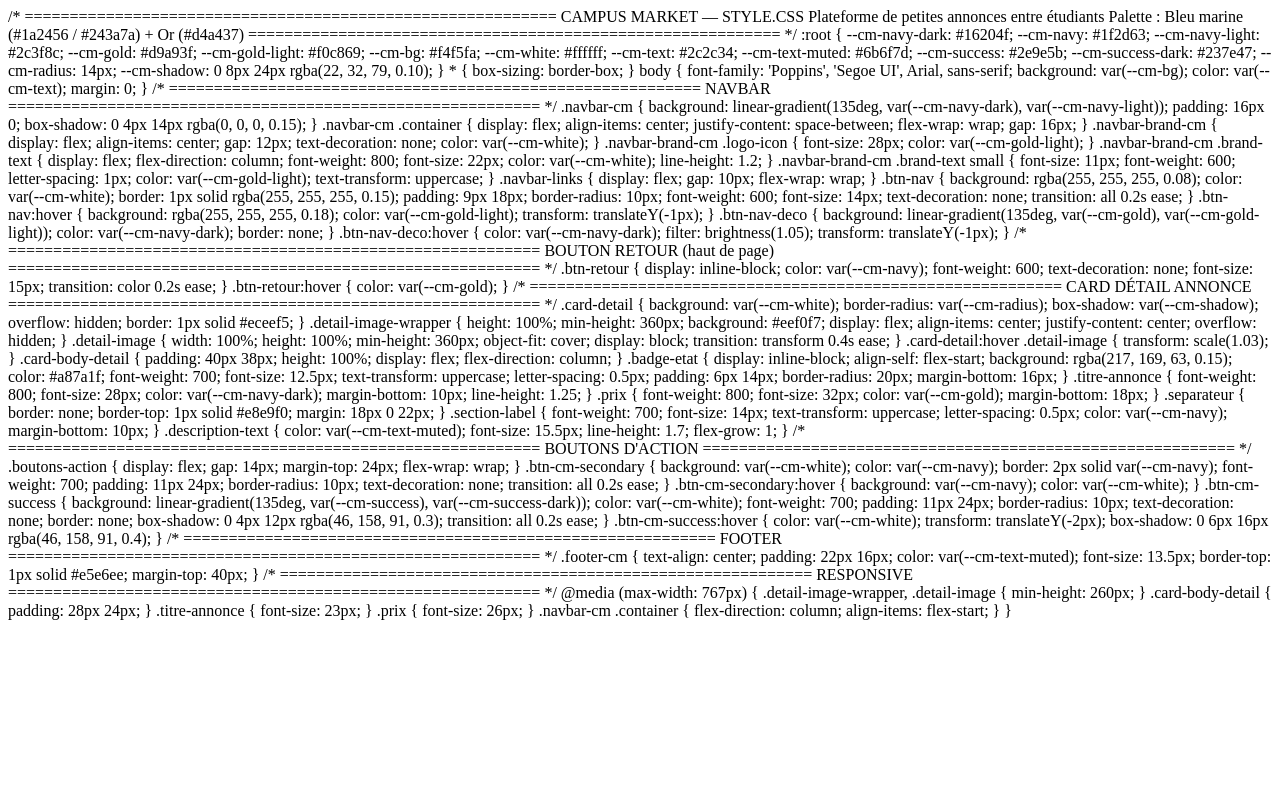
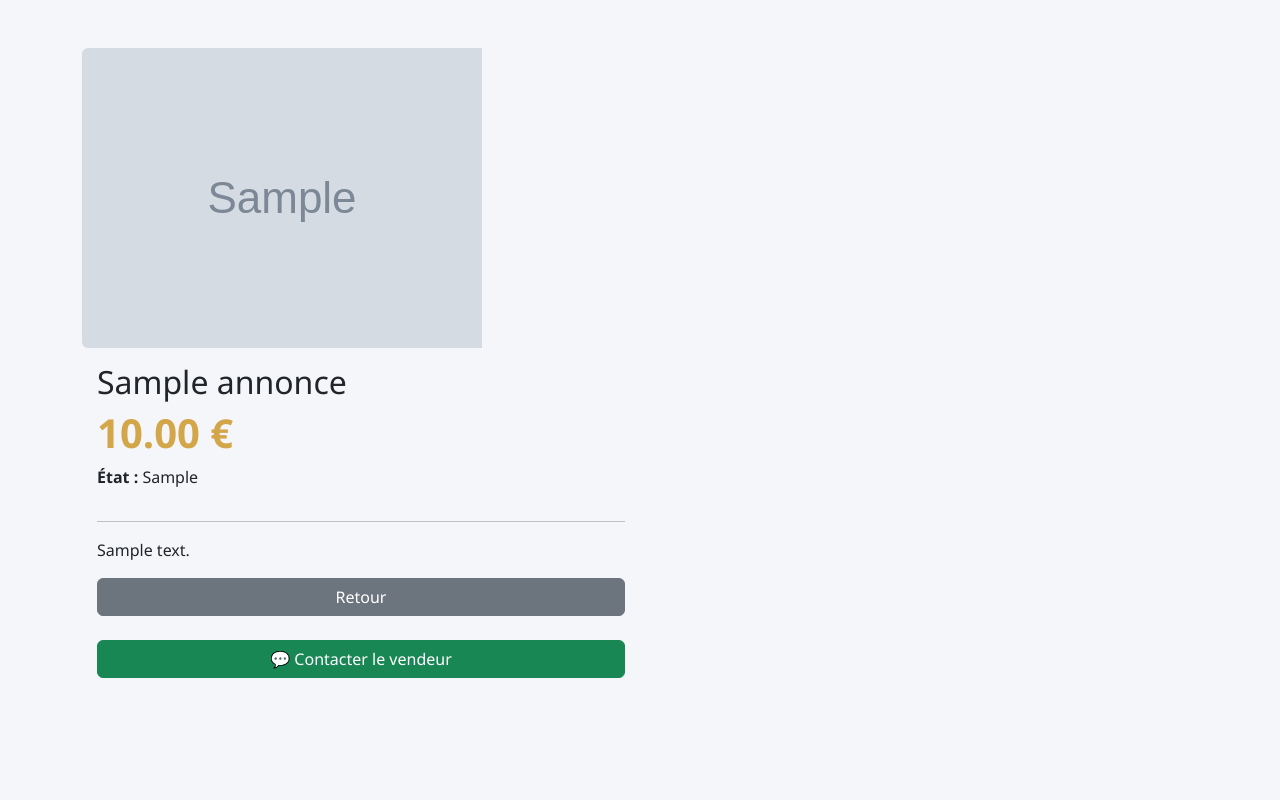
Before and after one commit to anna-vml/Projet-Leboncoin, a PHP site: page /detail_annonce.php?id=1 in a window 1280 px wide. Run offline with PHP 8.4, Linux system fonts and the light colour scheme; tables that the repository leaves empty hold one stand-in row (values such as "Sample post"); grey boxes marked "Sample" are stand-in pictures.

Commit message:
Update detail_annonce.php

```diff
--- a/detail_annonce.php
+++ b/detail_annonce.php
@@ -1,306 +1,95 @@
-/* ===========================================================
-   CAMPUS MARKET — STYLE.CSS
-   Plateforme de petites annonces entre étudiants
-   Palette : Bleu marine (#1a2456 / #243a7a) + Or (#d4a437)
-=========================================================== */
+<?php
 
-:root {
-    --cm-navy-dark: #16204f;
-    --cm-navy: #1f2d63;
-    --cm-navy-light: #2c3f8c;
-    --cm-gold: #d9a93f;
-    --cm-gold-light: #f0c869;
-    --cm-bg: #f4f5fa;
-    --cm-white: #ffffff;
-    --cm-text: #2c2c34;
-    --cm-text-muted: #6b6f7d;
-    --cm-success: #2e9e5b;
-    --cm-success-dark: #237e47;
-    --cm-radius: 14px;
-    --cm-shadow: 0 8px 24px rgba(22, 32, 79, 0.10);
+require 'config.php';
+
+if(!isset($_GET['id'])) {
+    die("Annonce introuvable");
 }
 
-* {
-    box-sizing: border-box;
+$id = $_GET['id'];
+
+$sql = "SELECT * FROM annonces WHERE id = ?";
+$requete = $pdo->prepare($sql);
+$requete->execute([$id]);
+
+$annonce = $requete->fetch();
+
+if(!$annonce) {
+    die("Annonce inexistante");
 }
 
-body {
-    font-family: 'Poppins', 'Segoe UI', Arial, sans-serif;
-    background: var(--cm-bg);
-    color: var(--cm-text);
-    margin: 0;
-}
+?>
 
-/* ===========================================================
-   NAVBAR
-=========================================================== */
-.navbar-cm {
-    background: linear-gradient(135deg, var(--cm-navy-dark), var(--cm-navy-light));
-    padding: 16px 0;
-    box-shadow: 0 4px 14px rgba(0, 0, 0, 0.15);
-}
+<!DOCTYPE html>
+<html>
 
-.navbar-cm .container {
-    display: flex;
-    align-items: center;
-    justify-content: space-between;
-    flex-wrap: wrap;
-    gap: 16px;
-}
+<head>
+    <title>Détail annonce</title>
 
-.navbar-brand-cm {
-    display: flex;
-    align-items: center;
-    gap: 12px;
-    text-decoration: none;
-    color: var(--cm-white);
-}
+    <link href="https://cdn.jsdelivr.net/npm/bootstrap@5.3.3/dist/css/bootstrap.min.css" rel="stylesheet">
+    <link rel="stylesheet" href="assets/style.css">
+</head>
 
-.navbar-brand-cm .logo-icon {
-    font-size: 28px;
-    color: var(--cm-gold-light);
-}
+<body>
 
-.navbar-brand-cm .brand-text {
-    display: flex;
-    flex-direction: column;
-    font-weight: 800;
-    font-size: 22px;
-    color: var(--cm-white);
-    line-height: 1.2;
-}
+    <div class="container mt-5">
 
-.navbar-brand-cm .brand-text small {
-    font-size: 11px;
-    font-weight: 600;
-    letter-spacing: 1px;
-    color: var(--cm-gold-light);
-    text-transform: uppercase;
-}
 
-.navbar-links {
-    display: flex;
-    gap: 10px;
-    flex-wrap: wrap;
-}
 
-.btn-nav {
-    background: rgba(255, 255, 255, 0.08);
-    color: var(--cm-white);
-    border: 1px solid rgba(255, 255, 255, 0.15);
-    padding: 9px 18px;
-    border-radius: 10px;
-    font-weight: 600;
-    font-size: 14px;
-    text-decoration: none;
-    transition: all 0.2s ease;
-}
+        <div class="col-md-6">
 
-.btn-nav:hover {
-    background: rgba(255, 255, 255, 0.18);
-    color: var(--cm-gold-light);
-    transform: translateY(-1px);
-}
 
-.btn-nav-deco {
-    background: linear-gradient(135deg, var(--cm-gold), var(--cm-gold-light));
-    color: var(--cm-navy-dark);
-    border: none;
-}
+          <img
+             src="uploads/<?= htmlspecialchars($annonce['image']) ?>"
+             class="img-fluid rounded-start"
+             class="img-fluid rounded-start detail-image"
+            >
 
-.btn-nav-deco:hover {
-    color: var(--cm-navy-dark);
-    filter: brightness(1.05);
-    transform: translateY(-1px);
-}
+        </div>
 
-/* ===========================================================
-   BOUTON RETOUR (haut de page)
-=========================================================== */
-.btn-retour {
-    display: inline-block;
-    color: var(--cm-navy);
-    font-weight: 600;
-    text-decoration: none;
-    font-size: 15px;
-    transition: color 0.2s ease;
-}
+        <div class="col-md-6">
 
-.btn-retour:hover {
-    color: var(--cm-gold);
-}
+            <div class="card-body">
 
-/* ===========================================================
-   CARD DÉTAIL ANNONCE
-=========================================================== */
-.card-detail {
-    background: var(--cm-white);
-    border-radius: var(--cm-radius);
-    box-shadow: var(--cm-shadow);
-    overflow: hidden;
-    border: 1px solid #eceef5;
-}
+                <h2><?= htmlspecialchars($annonce['titre']) ?></h2>
 
-.detail-image-wrapper {
-    height: 100%;
-    min-height: 360px;
-    background: #eef0f7;
-    display: flex;
-    align-items: center;
-    justify-content: center;
-    overflow: hidden;
-}
+                <h3 class="prix">
+                    <?= $annonce['prix'] ?> €
+                </h3>
 
-.detail-image {
-    width: 100%;
-    height: 100%;
-    min-height: 360px;
-    object-fit: cover;
-    display: block;
-    transition: transform 0.4s ease;
-}
+                <p>
+                    <strong>État :</strong>
+                    <?= htmlspecialchars($annonce['etat']) ?>
+                </p>
 
-.card-detail:hover .detail-image {
-    transform: scale(1.03);
-}
+                <hr>
 
-.card-body-detail {
-    padding: 40px 38px;
-    height: 100%;
-    display: flex;
-    flex-direction: column;
-}
+                <p>
+                    <?= nl2br(htmlspecialchars($annonce['description'])) ?>
+                </p>
 
-.badge-etat {
-    display: inline-block;
-    align-self: flex-start;
-    background: rgba(217, 169, 63, 0.15);
-    color: #a87a1f;
-    font-weight: 700;
-    font-size: 12.5px;
-    text-transform: uppercase;
-    letter-spacing: 0.5px;
-    padding: 6px 14px;
-    border-radius: 20px;
-    margin-bottom: 16px;
-}
+                <a href="index.php" class="btn btn-secondary">
+                    Retour
+                </a>
+                <br>
+                <a href="conversation.php?annonce=<?= $annonce['id'] ?>"
+                   class="btn btn-success">
+                   💬 Contacter le vendeur
+                </a>
 
-.titre-annonce {
-    font-weight: 800;
-    font-size: 28px;
-    color: var(--cm-navy-dark);
-    margin-bottom: 10px;
-    line-height: 1.25;
-}
+            </div>
 
-.prix {
-    font-weight: 800;
-    font-size: 32px;
-    color: var(--cm-gold);
-    margin-bottom: 18px;
-}
+        </div>
 
-.separateur {
-    border: none;
-    border-top: 1px solid #e8e9f0;
-    margin: 18px 0 22px;
-}
+    </div>
 
-.section-label {
-    font-weight: 700;
-    font-size: 14px;
-    text-transform: uppercase;
-    letter-spacing: 0.5px;
-    color: var(--cm-navy);
-    margin-bottom: 10px;
-}
 
-.description-text {
-    color: var(--cm-text-muted);
-    font-size: 15.5px;
-    line-height: 1.7;
-    flex-grow: 1;
-}
 
-/* ===========================================================
-   BOUTONS D'ACTION
-=========================================================== */
-.boutons-action {
-    display: flex;
-    gap: 14px;
-    margin-top: 24px;
-    flex-wrap: wrap;
-}
 
-.btn-cm-secondary {
-    background: var(--cm-white);
-    color: var(--cm-navy);
-    border: 2px solid var(--cm-navy);
-    font-weight: 700;
-    padding: 11px 24px;
-    border-radius: 10px;
-    text-decoration: none;
-    transition: all 0.2s ease;
-}
 
-.btn-cm-secondary:hover {
-    background: var(--cm-navy);
-    color: var(--cm-white);
-}
 
-.btn-cm-success {
-    background: linear-gradient(135deg, var(--cm-success), var(--cm-success-dark));
-    color: var(--cm-white);
-    font-weight: 700;
-    padding: 11px 24px;
-    border-radius: 10px;
-    text-decoration: none;
-    border: none;
-    box-shadow: 0 4px 12px rgba(46, 158, 91, 0.3);
-    transition: all 0.2s ease;
-}
 
-.btn-cm-success:hover {
-    color: var(--cm-white);
-    transform: translateY(-2px);
-    box-shadow: 0 6px 16px rgba(46, 158, 91, 0.4);
-}
 
-/* ===========================================================
-   FOOTER
-=========================================================== */
-.footer-cm {
-    text-align: center;
-    padding: 22px 16px;
-    color: var(--cm-text-muted);
-    font-size: 13.5px;
-    border-top: 1px solid #e5e6ee;
-    margin-top: 40px;
-}
 
-/* ===========================================================
-   RESPONSIVE
-=========================================================== */
-@media (max-width: 767px) {
-    .detail-image-wrapper,
-    .detail-image {
-        min-height: 260px;
-    }
-
-    .card-body-detail {
-        padding: 28px 24px;
-    }
-
-    .titre-annonce {
-        font-size: 23px;
-    }
-
-    .prix {
-        font-size: 26px;
-    }
-
-    .navbar-cm .container {
-        flex-direction: column;
-        align-items: flex-start;
-    }
-}
+</body>
+</html>
```
